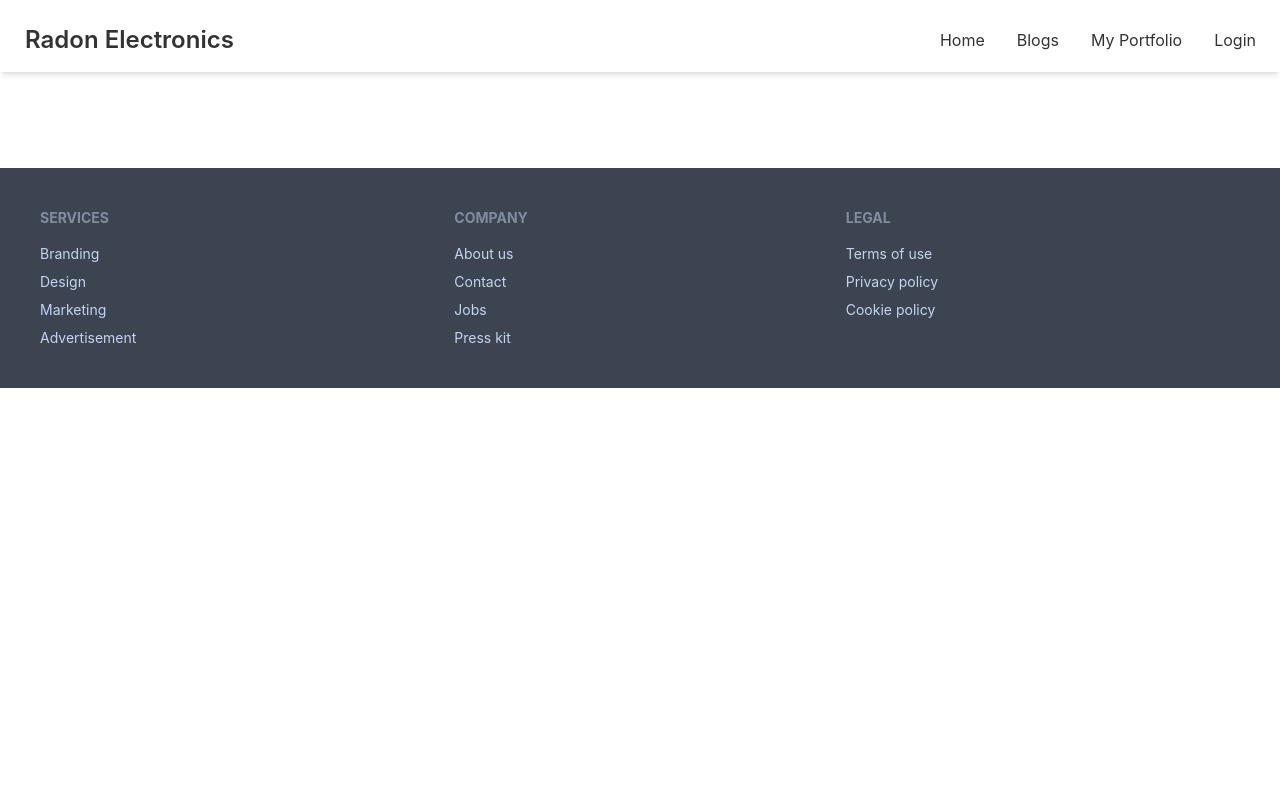
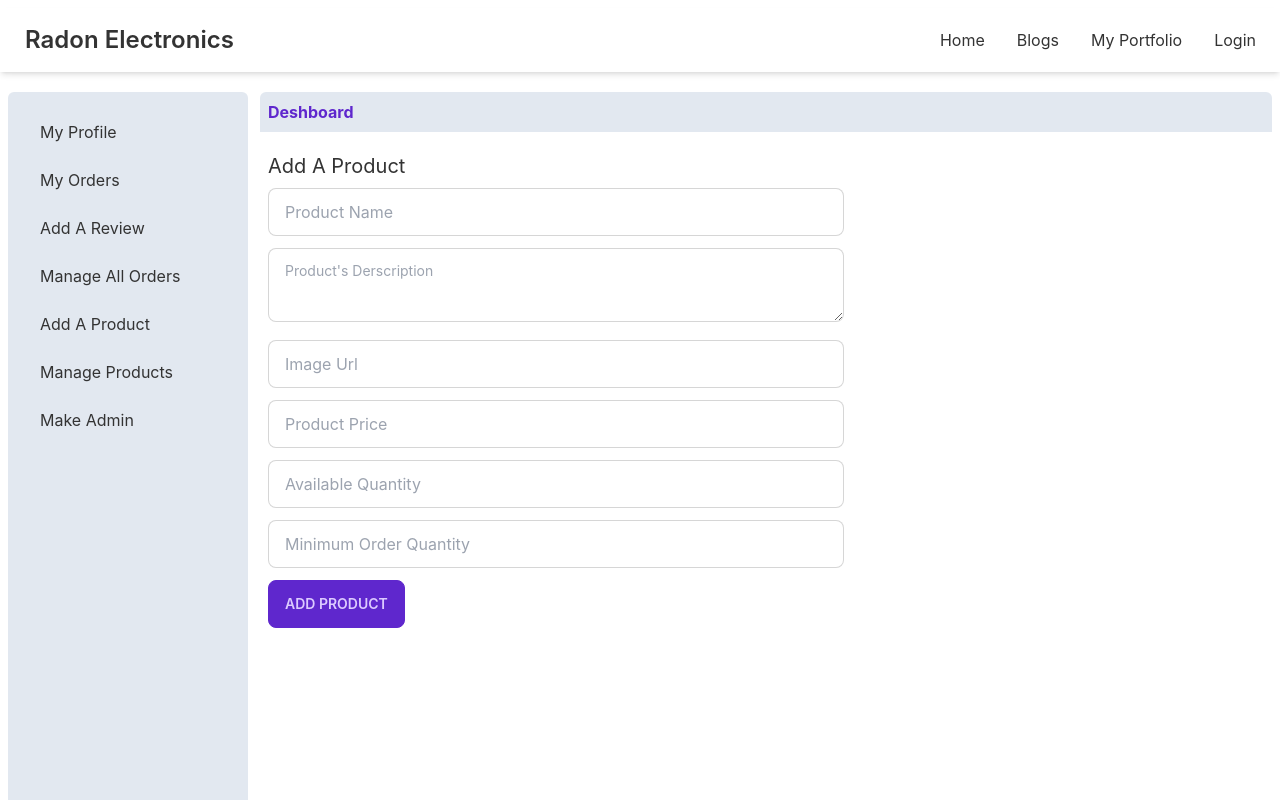
Before and after one commit to Jubair-Hossen/Electronics-manufacturer, a React (Create React App) app: page /deshboard/add-product in a window 1280 px wide. Shown: the top 800 px of the page. Built offline with nearby package versions, Linux system fonts and the light colour scheme; no server answers.

Commit message:
add product form added

```diff
--- a/src/App.js
+++ b/src/App.js
@@ -12,6 +12,7 @@ import Deshboard from './Pages/Deshboard/Deshboard';
 import MyProfile from './Pages/Deshboard/MyProfile';
 import AddReview from './Pages/Deshboard/AddReview';
 import MyOrder from './Pages/Deshboard/MyOrder';
+import AddProduct from './Pages/Deshboard/AddProduct';
 
 function App() {
   return (
@@ -23,6 +24,7 @@ function App() {
           <Route index element={<MyProfile />} />
           <Route path='my-order' element={<MyOrder />} />
           <Route path='add-review' element={<AddReview />} />
+          <Route path='add-product' element={<AddProduct />} />
         </Route>
         <Route path='/login' element={<LogIn />} />
         <Route path='/signup' element={<SignUp />} />
--- /dev/null
+++ b/src/Pages/Deshboard/AddProduct.js
@@ -0,0 +1,30 @@
+import React from 'react';
+
+const AddProduct = () => {
+    const handleAddProduct = (e) => {
+        e.preventDefault();
+        const name = e.target.name.value;
+        const description = e.target.desc.value;
+        const price = e.target.price.value;
+        const quantity = e.target.quantity.value;
+        const minQuantity = e.target.minQuantity.value;
+
+        const product = { name, description, price, quantity, minQuantity }
+        console.log(product);
+        e.target.reset();
+    }
+    return (
+        <form className='mt-5 mx-2' onSubmit={handleAddProduct}>
+            <h1 className="text-xl mb-2">Add A Product</h1>
+            <input type="text" name='name' placeholder="Product Name" className="input input-bordered w-full max-w-xl mb-3" />
+            <textarea className="textarea w-full max-w-xl mb-3 input-bordered" name='desc' placeholder="Product's Derscription"></textarea>
+            <input type="text" name='img' placeholder="Image Url" className="input input-bordered w-full max-w-xl mb-3" />
+            <input type="number" name='price' placeholder="Product Price" className="input input-bordered w-full max-w-xl mb-3" />
+            <input type="number" name='quantity' placeholder="Available Quantity" className="input input-bordered w-full max-w-xl mb-3" />
+            <input type="number" name='minQuantity' placeholder="Minimum Order Quantity" className="input input-bordered w-full max-w-xl mb-3" />
+            <input type="submit" className='btn btn-primary block' value="Add Product" />
+        </form>
+    );
+};
+
+export default AddProduct;
--- a/src/Pages/Deshboard/Deshboard.js
+++ b/src/Pages/Deshboard/Deshboard.js
@@ -16,7 +16,7 @@ const Deshboard = () => {
                     <label htmlFor="my-drawer-2" className="btn btn-ghost drawer-button lg:hidden">
                         <svg xmlns="http://www.w3.org/2000/svg" className="h-4 w-4" fill="none" viewBox="0 0 24 24" stroke="currentColor"><path strokeLinecap="round" strokeLinejoin="round" strokeWidth="2" d="M4 6h16M4 12h8m-8 6h16" /></svg>
                     </label>
-                    <h2 className='text-primary'>Deshboard</h2>
+                    <h2 className='text-primary font-bold'>Deshboard</h2>
                 </div>
                 <Outlet></Outlet>
 
@@ -31,6 +31,7 @@ const Deshboard = () => {
                     <li><Link to={'manage-all-orders'}>Manage All Orders</Link></li>
                     <li><Link to={'add-product'}>Add A Product</Link></li>
                     <li><Link to={'manage-products'}>Manage Products</Link></li>
+                    <li><Link to={'make-admin'}>Make Admin</Link></li>
                 </ul>
 
             </div>
```
